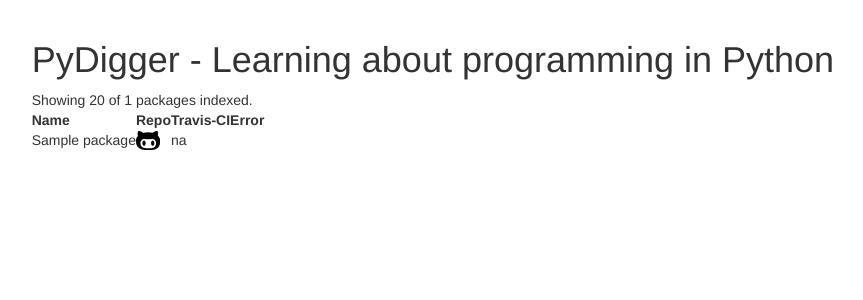
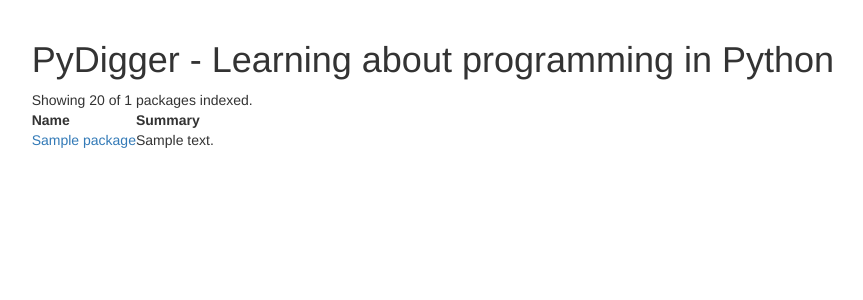
Before and after one commit to szabgab/pydigger.com, a Flask app: page / in a window 1280 px wide. Shown: the part 52-352 px from the top of the page, without its empty margins (90-953 px from the left). Run offline with Flask 2, Linux system fonts and the light colour scheme; a database or web service that is not in the repository returns one stand-in record (values such as "Sample title"); some libraries are stand-ins or nearby versions.

Commit message:
remove unnecessary icons from front page

```diff
--- a/code_maven/templates/main.html
+++ b/code_maven/templates/main.html
@@ -8,33 +8,12 @@
 
     <table>
     <tr>
-      <th>Name</th><th>Repo</th><th>Travis-CI</th><th>Error</th>
+      <th>Name</th><th>Summary</th>
     </tr>
     {% for e in data %}
         <tr>
-        {% if 'home_page' in e %}
             <td><a href="/pypi/{{e['name']}}">{{ e['name'] }}</a></td>
-        {% else %}
-            <td>{{ e['name'] }}</td>
-        {% endif %}
-
-        {% if e.github %}
-            <td><a href="{{ e.home_page }}"><img src="/static/img/github-24-000000.png"></a></td>
-        {% else %}
-            <td></td>
-        {% endif %}
-
-        {% if 'travis_status' in e %}
-            <td><img src="/static/img/build-{{ e['travis_status'] }}.png"></td>
-        {% else %}
-            <td>na</td>
-        {% endif %}
-
-        {% if 'error' in e %}
-            <td>{{ e['error'] }}</td>
-        {% else %}
-            <td>&nbsp;</td>
-        {% endif %}
+            <td>{{e.summary}}</td>
         </tr>
     {% endfor %}
     </table>
--- a/code_maven/templates/package.html
+++ b/code_maven/templates/package.html
@@ -5,6 +5,9 @@
         <table>
             <tr><td>Name</td><td><a href="http://pypi.python.org/pypi/{{package.name}}">{{package.name}}</a> <a href="http://pypi.python.org/pypi/{{package.name}}/json">JSON</a></td>
             <tr><td>Version</td><td><a href="http://pypi.python.org/pypi/{{package.name}}/{{package.version}}">{{package.version}}</a> <a href="http://pypi.python.org/pypi/{{package.name}}/{{package.version}}/json">JSON</a></td>
+            {% if 'error' in e %}
+            <tr><td>Error:</td><td class="danger">{{ e['error'] }}</td></tr>
+            {% endif %}
             <tr><td>home_page</td><td><a href="{{package.home_page}}">{{package.home_page}}</a> </td>
             <tr><td>Summary</td><td>{{package.summary}}</td></tr>
             <tr><td>pubDate</td><td>{{package.pubDate}}</td></tr>
```
